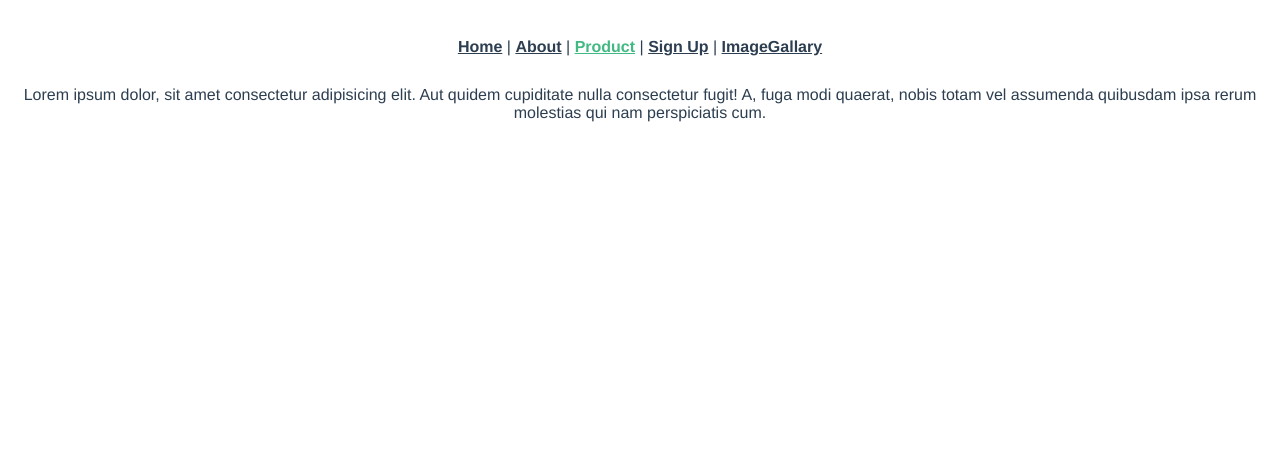
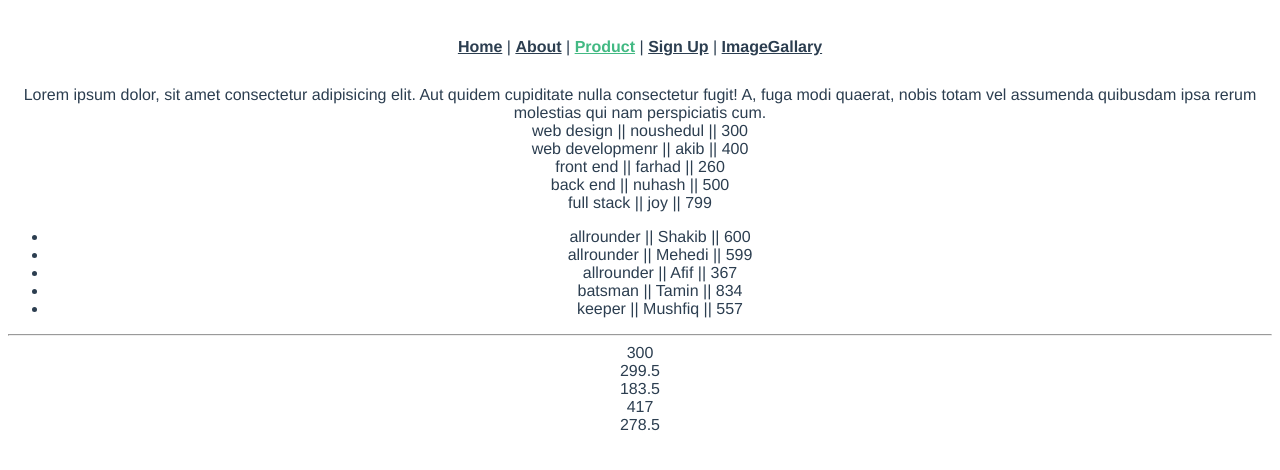
Before and after one commit to Noushedul1/vue_sign_up, a Vue app: page /product in a window 1280 px wide. Shown: the top 470 px of the page. Built offline with nearby package versions, Linux system fonts and the light colour scheme.

Commit message:
working with vuex state

```diff
--- a/src/store/index.js
+++ b/src/store/index.js
@@ -2,6 +2,20 @@ import { createStore } from 'vuex'
 
 export default createStore({
   state: {
+    books: [
+      {id: 1,bookname: 'web design',writter: 'noushedul',price: 300},
+      {id: 2,bookname: 'web developmenr',writter: 'akib',price: 400},
+      {id: 3,bookname: 'front end',writter: 'farhad',price: 260},
+      {id: 4,bookname: 'back end',writter: 'nuhash',price: 500},
+      {id: 5,bookname: 'full stack',writter: 'joy',price: 799},
+    ],
+    players: [
+      {id:1,type: 'allrounder',playername: 'Shakib',run: 600},
+      {id:2,type: 'allrounder',playername: 'Mehedi',run: 599},
+      {id:1,type: 'allrounder',playername: 'Afif',run: 367},
+      {id:1,type: 'batsman',playername: 'Tamin',run: 834},
+      {id:1,type: 'keeper',playername: 'Mushfiq',run: 557},
+    ]
   },
   getters: {
   },
--- a/src/views/ProductView.vue
+++ b/src/views/ProductView.vue
@@ -1,12 +1,41 @@
 <template>
   <div>
       Lorem ipsum dolor, sit amet consectetur adipisicing elit. Aut quidem cupiditate nulla consectetur fugit! A, fuga modi quaerat, nobis totam vel assumenda quibusdam ipsa rerum molestias qui nam perspiciatis cum.
+      <div v-for="b in books" :key="b.id">
+        {{b.bookname}} || {{b.writter}} || {{b.price}}
+      </div>
+      <ul>
+        <li v-for="p in players" :key="p.id">
+          {{p.type}} || {{p.playername}} || {{p.run}}
+        </li>
+      </ul>
+      <hr>
+      <div v-for="pr in playersrun" :key="pr.id">
+        {{pr.run}}
+      </div>
   </div>
 </template>
 
 <script>
+import {books,players} from '../store/index';
 export default {
     name: 'ProductView',
+    computed: {
+      books(){
+        return this.$store.state.books;
+      },
+      players(){
+        return this.$store.state.players;
+      },
+      playersrun(){
+        const playersrun = this.$store.state.players.map((player)=>{
+          return {
+            run: player.run/2
+          }
+        });
+        return playersrun;
+      }
+    }
 }
 </script>
 
```
